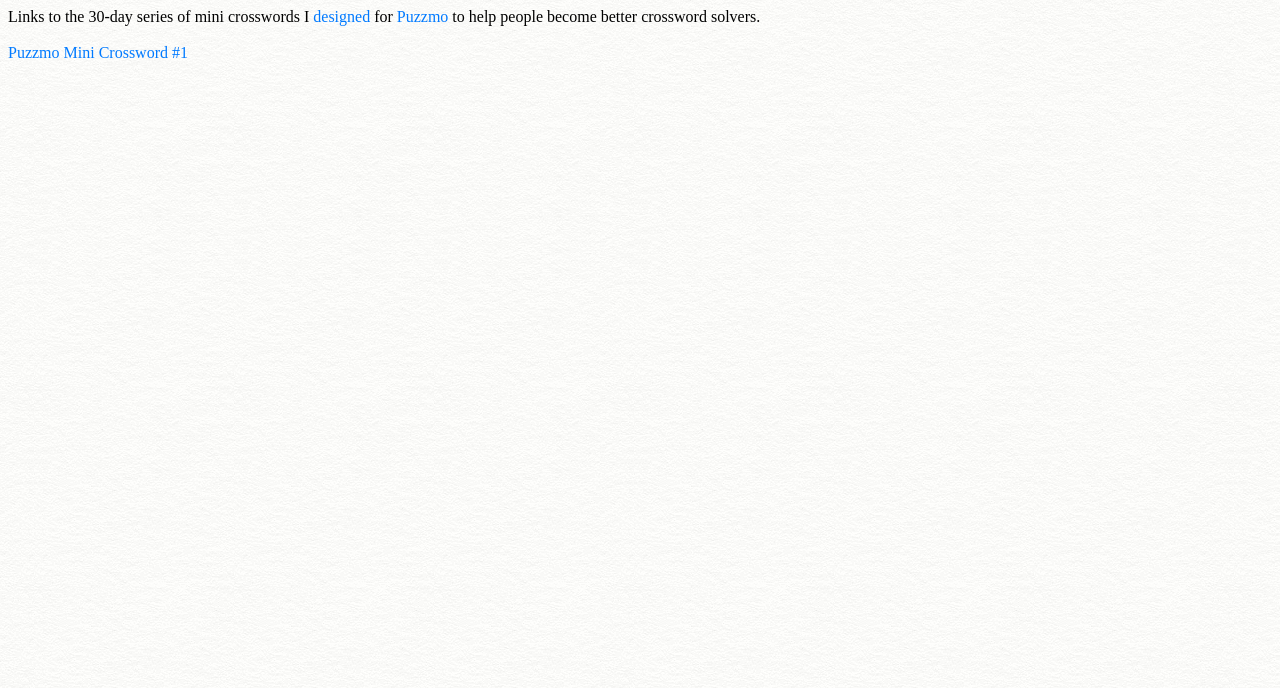
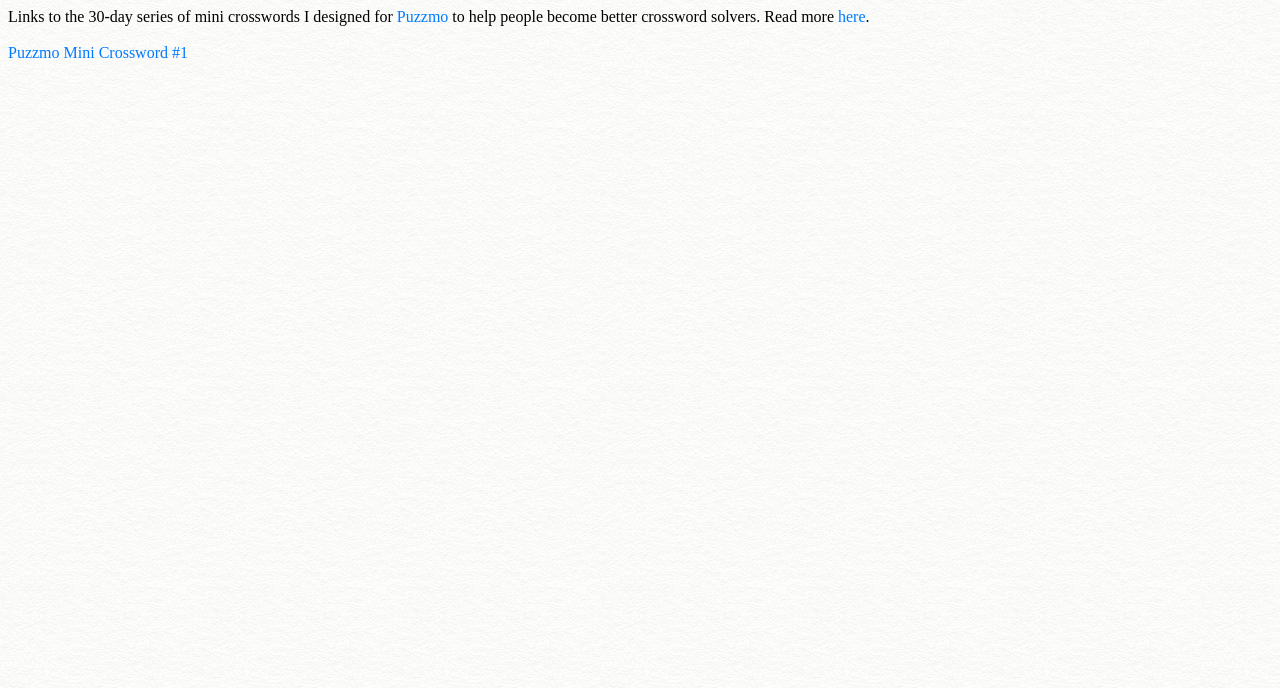
Before and after one commit to brookehus/brookehus.github.io, a plain HTML site: page puzzminis/index.html in a window 1280 px wide. Shown: the top 688 px of the page. Drawn offline with Linux system fonts and the light colour scheme.

Commit message:
blog post change

```diff
--- a/puzzminis/index.html
+++ b/puzzminis/index.html
@@ -46,6 +46,6 @@ a:active {
 }
 </style>
 
-Links to the 30-day series of mini crosswords I <a href="https://blog.puzzmo.com/posts/2025/10/01/minis/">designed</a> for <a href="https://www.puzzmo.com/">Puzzmo</a> to help people become better crossword solvers.<br><br>
+Links to the 30-day series of mini crosswords I designed for <a href="https://www.puzzmo.com/">Puzzmo</a> to help people become better crossword solvers. Read more <a href="https://blog.puzzmo.com/posts/2025/10/01/minis/">here</a>.<br><br>
 
 <a href="https://www.puzzmo.com/puzzle/2025-10-01/crossword/mini">Puzzmo Mini Crossword #1</a><br><br>
```
